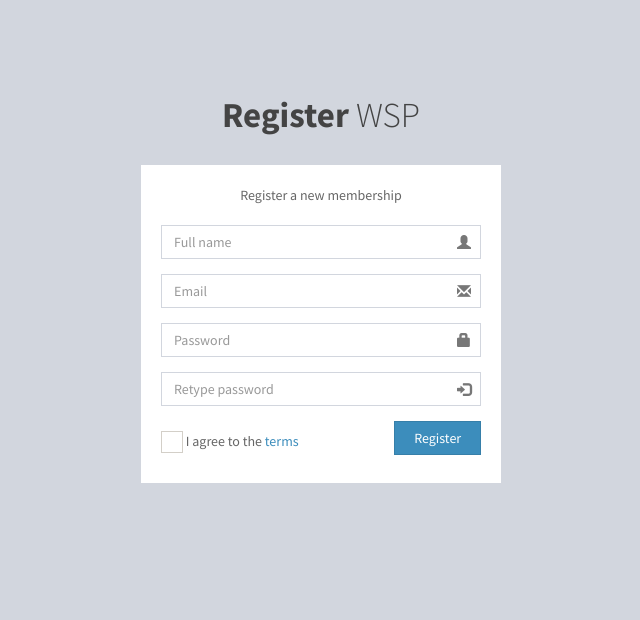
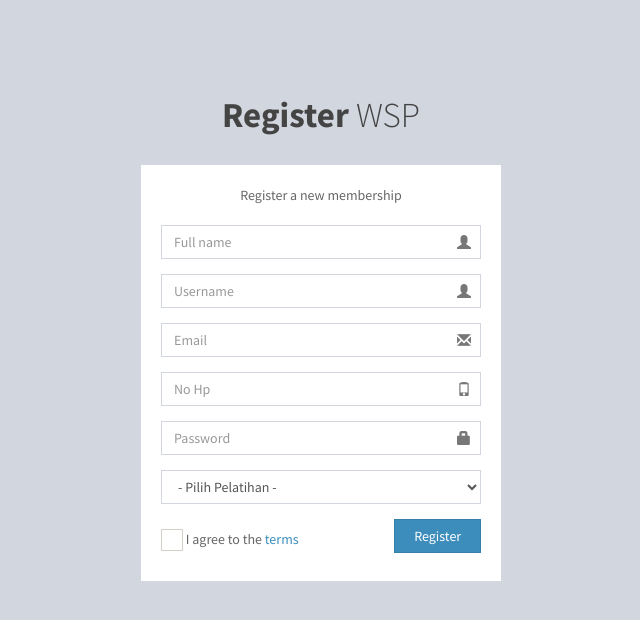
Before and after one commit to arvinrasheda/workshop_app, a PHP site: page /pages/register.php in a window 1280 px wide. Shown: the top 620 px of the page, without its empty margins (319-959 px from the left). Run offline with PHP 8.4, Linux system fonts and the light colour scheme; data comes from the database, SQL or seed files in the repository; some libraries are stand-ins or nearby versions.

Commit message:
update: register peserta

```diff
--- /dev/null
+++ b/pages/proses_register.php
@@ -0,0 +1 @@
+<?php
--- a/pages/register.php
+++ b/pages/register.php
@@ -1,3 +1,9 @@
+<?php
+require_once("../conf/connection.php");
+if (isset($db)) {
+    $result = mysqli_query($db, "SELECT * FROM pelatihan ORDER BY id DESC");
+}
+?>
 <!DOCTYPE html>
 <html>
 <head>
@@ -33,22 +39,34 @@
     <div class="register-box-body">
         <p class="login-box-msg">Register a new membership</p>
 
-    <form action="../index.html" method="post">
+        <form action="/pages/proses_register.php" autocomplete="off" method="post">
             <div class="form-group has-feedback">
-        <input type="text" class="form-control" placeholder="Full name">
+                <input type="text" class="form-control" placeholder="Full name" autocomplete="off">
                 <span class="glyphicon glyphicon-user form-control-feedback"></span>
             </div>
             <div class="form-group has-feedback">
-        <input type="email" class="form-control" placeholder="Email">
+                <input type="text" class="form-control" placeholder="Username" autocomplete="off">
+                <span class="glyphicon glyphicon-user form-control-feedback"></span>
+            </div>
+            <div class="form-group has-feedback">
+                <input type="email" class="form-control" placeholder="Email" autocomplete="off">
                 <span class="glyphicon glyphicon-envelope form-control-feedback"></span>
             </div>
             <div class="form-group has-feedback">
-        <input type="password" class="form-control" placeholder="Password">
+                <input type="text" class="form-control" placeholder="No Hp" autocomplete="off">
+                <span class="glyphicon glyphicon-phone form-control-feedback"></span>
+            </div>
+            <div class="form-group has-feedback">
+                <input type="password" class="form-control" placeholder="Password" autocomplete="off">
                 <span class="glyphicon glyphicon-lock form-control-feedback"></span>
             </div>
             <div class="form-group has-feedback">
-        <input type="password" class="form-control" placeholder="Retype password">
-        <span class="glyphicon glyphicon-log-in form-control-feedback"></span>
+                <select class="form-control" autocomplete="off">
+                    <option selected disabled> - Pilih Pelatihan -</option>
+                    <?php while ($row = mysqli_fetch_array($result)) { ?>
+                        <option value="<?= $row['id'] ?>"><?= $row['name']; ?></option>
+                    <?php } ?>
+                </select>
             </div>
             <div class="row">
                 <div class="col-xs-8">
```
Also changed, not shown: login.php (+8 -3 lines). Lines whose indentation alone changed are shown as unchanged.
